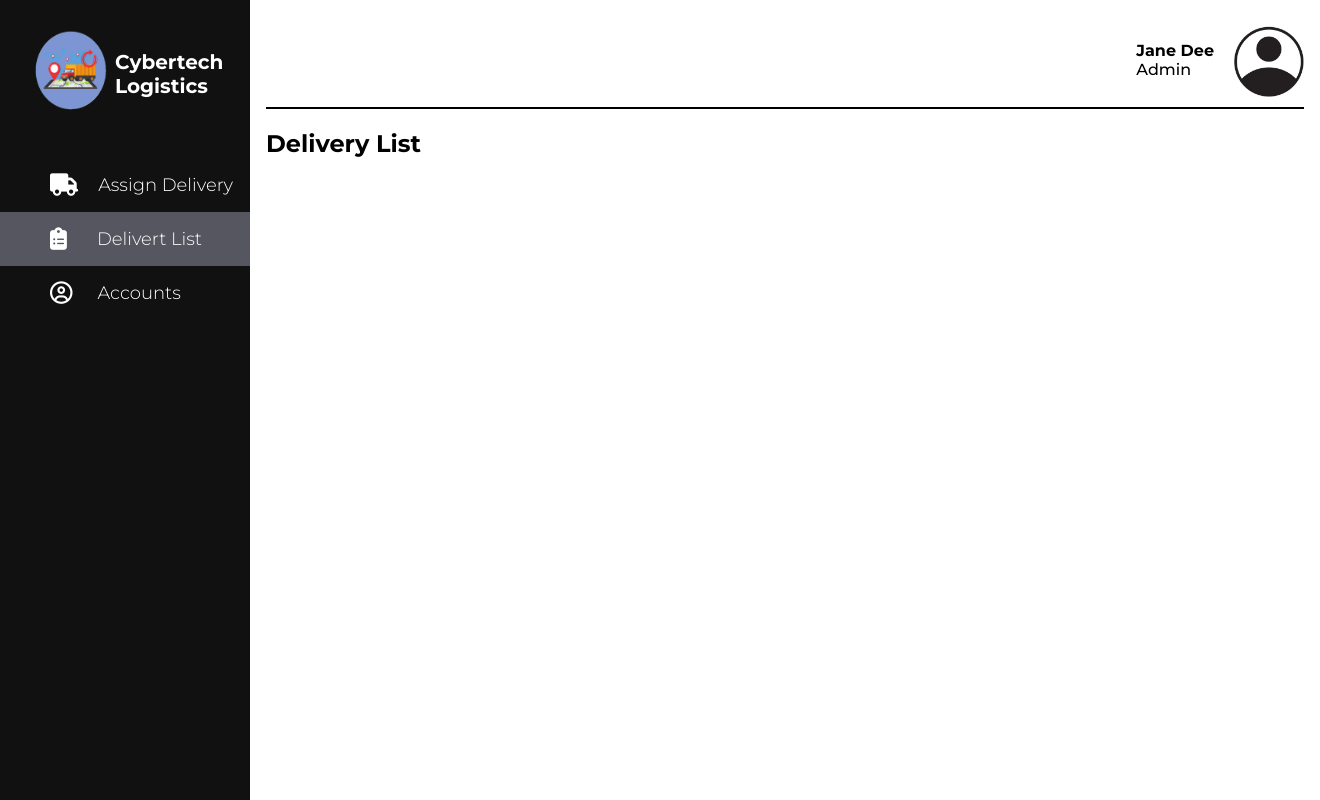
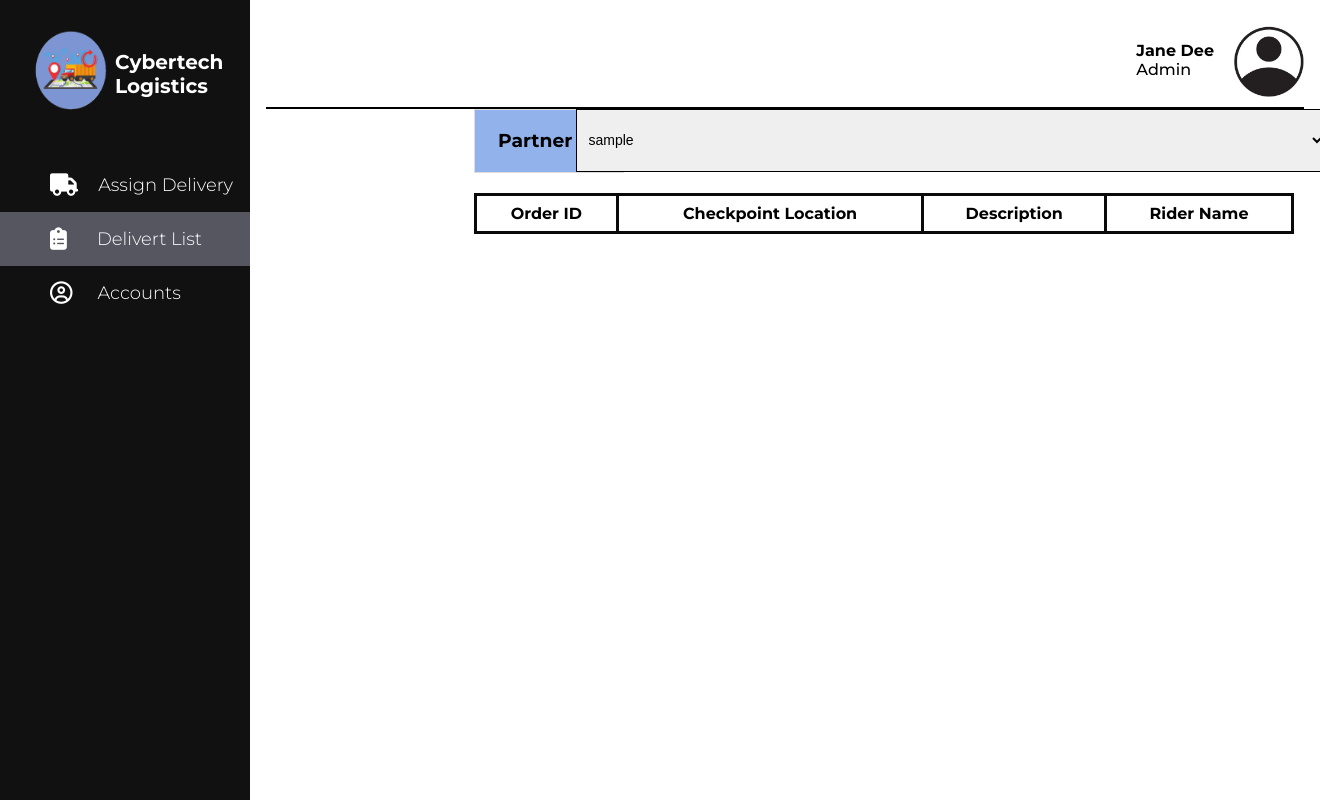
Before and after one commit to Tinambacan/project-cybertech, a PHP site: page /deliveryList.php in a window 1320 px wide. Run offline with PHP 8.4, Linux system fonts and the light colour scheme; lists and menus that the app fills with data are empty.

Commit message:
update deliveryList

```diff
--- /dev/null
+++ b/app/css/del_style.css
@@ -0,0 +1,43 @@
+table {
+    width: 79%;
+    border-collapse: collapse;
+    border-spacing: 5px 0;
+    margin-left: 20%;
+    margin-bottom: 20px;
+}
+
+th, td {
+    border: 3px solid #0a0a0a;
+    padding: 8px;
+    text-align: center;
+}
+
+tbody tr:nth-child(even) {
+    background-color: #f9f9f9;
+}
+
+.partner-container, .partner-dropdown {
+    margin-left: 20%;
+    margin-bottom: 20px;
+    display: inline-block;
+    vertical-align: top;
+    width: 150px;
+    box-sizing: border-box;
+}
+
+.partner-dropdown select {
+    padding: 8px;
+    font-size: 14px;
+    border: 1px solid #000000;
+    outline: none;
+    width: 500%;
+    height: 63px;
+    margin-left: -260px;
+}
+
+.partner-box {
+    background-color: #91B2EB;
+    border: 1px solid #ddd;
+    padding: 1px;
+    text-align: center;
+}
--- a/app/deliveryList.php
+++ b/app/deliveryList.php
@@ -1,3 +1,28 @@
-<?php require_once('adminHeader.php');?>
-<h2>Delivery List</h2>
-<?php require_once('adminFooter.php');?>
+<?php require_once('adminHeader.php'); ?>
+<link rel="stylesheet" href="css/del_style.css">
+
+
+<div class="partner-container">
+    <div class="partner-box">
+        <h3>Partner ID</h3>
+    </div>
+</div>
+
+<div class="partner-dropdown">
+    <select id="dropdown" onchange="">
+        <option value="sample">sample</option>
+    </select>
+</div>
+
+<table>
+    <thead>
+        <tr>
+            <th>Order ID</th>
+            <th>Checkpoint Location</th>
+            <th>Description</th>
+            <th>Rider Name</th>
+        </tr>
+    </thead>
+    <tbody id="deliveryList_table"></tbody>
+</table>
+<?php require_once('adminFooter.php'); ?>
```
